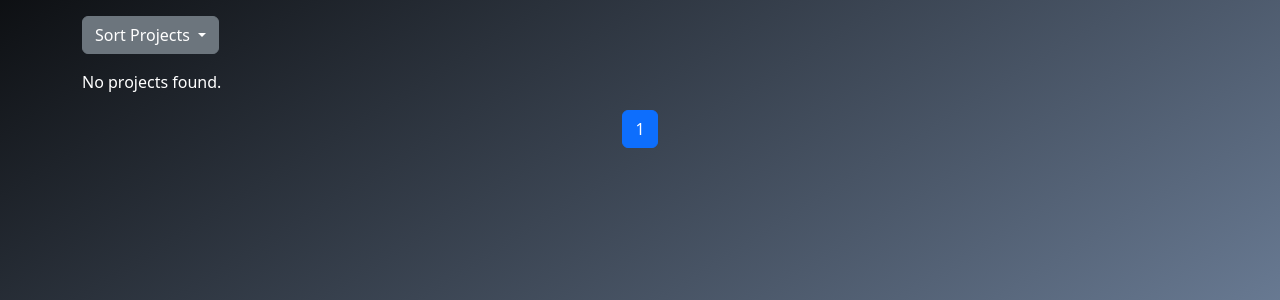
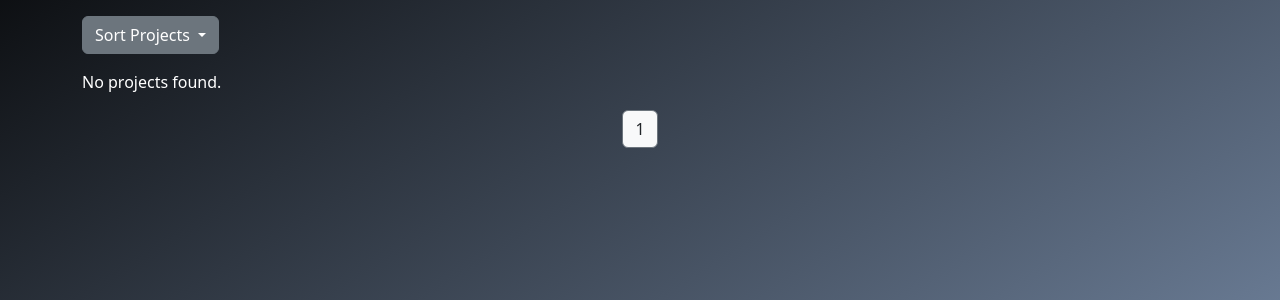
Before and after one commit to rkerkides/MyPortfolioSite, a Django app: page /projects/ in a window 1280 px wide. Shown: the part 166-466 px from the top of the page. Run offline with Django 4.2, Linux system fonts and the light colour scheme; data that the repository does not hold is empty; some libraries are stand-ins or nearby versions.

Commit message:
make styles more consistent

```diff
--- a/main/static/main/style.css
+++ b/main/static/main/style.css
@@ -104,7 +104,7 @@ form {
 /* Button with connection action */
 .connect-button {
   display: inline-block; /* Inline with block properties */
-  background-color: #007bff; /* Button color */
+  background-color: #343a40; /* Button color */
   color: white; /* Text color */
   padding: 10px 20px; /* Padding around text */
   border-radius: 5px; /* Rounded corners */
@@ -113,7 +113,7 @@ form {
 }
 
 .connect-button:hover {
-  background-color: #0056b3; /* Darker on hover */
+  background-color: #000000; /* Darker on hover */
 }
 
 /* Center content utility */
--- a/main/templates/main/contact.html
+++ b/main/templates/main/contact.html
@@ -29,7 +29,7 @@
                 <label for="message" class="form-label" style="color: white;">Message</label>
                 <textarea class="form-control" id="message" name="message" rows="3" required style="color: white; background-color: transparent; border-color: white;"></textarea>
             </div>
-            <button type="submit" class="btn btn-primary">Send</button>
+            <button type="submit" class="btn btn-dark">Send</button>
             <button type="reset" class="btn btn-outline-secondary" style="color: white;">Clear</button>
         </div>
     </form>
--- a/projects/templates/projects/projects.html
+++ b/projects/templates/projects/projects.html
@@ -59,21 +59,28 @@
         <ul class="pagination justify-content-center">
             {% if page_obj.has_previous %}
             <li class="page-item">
-                <a class="page-link" href="?page={{ page_obj.previous_page_number }}{% if request.GET.sort %}&sort={{ request.GET.sort }}{% endif %}{% if request.GET.order %}&order={{ request.GET.order }}{% endif %}">Previous</a>
+                <a class="page-link bg-dark text-white border-secondary" href="?page={{ page_obj.previous_page_number }}{% if request.GET.sort %}&sort={{ request.GET.sort }}{% endif %}{% if request.GET.order %}&order={{ request.GET.order }}{% endif %}">Previous</a>
             </li>
             {% endif %}
             {% for num in page_obj.paginator.page_range %}
             <li class="page-item {% if page_obj.number == num %}active{% endif %}">
-                <a class="page-link" href="?page={{ num }}{% if request.GET.sort %}&sort={{ request.GET.sort }}{% endif %}{% if request.GET.order %}&order={{ request.GET.order }}{% endif %}">{{ num }}</a>
+                {% if page_obj.number == num %}
+                    <a class="page-link bg-light text-dark border-secondary" href="?page={{ num }}{% if request.GET.sort %}&sort={{ request.GET.sort }}{% endif %}{% if request.GET.order %}&order={{ request.GET.order }}{% endif %}">{{ num }}</a>
+                {% else %}
+                    <a class="page-link bg-dark text-white border-secondary" href="?page={{ num }}{% if request.GET.sort %}&sort={{ request.GET.sort }}{% endif %}{% if request.GET.order %}&order={{ request.GET.order }}{% endif %}">{{ num }}</a>
+                {% endif %}
             </li>
             {% endfor %}
             {% if page_obj.has_next %}
             <li class="page-item">
-                <a class="page-link" href="?page={{ page_obj.next_page_number }}{% if request.GET.sort %}&sort={{ request.GET.sort }}{% endif %}{% if request.GET.order %}&order={{ request.GET.order }}{% endif %}">Next</a>
+                <a class="page-link bg-dark text-white border-secondary" href="?page={{ page_obj.next_page_number }}{% if request.GET.sort %}&sort={{ request.GET.sort }}{% endif %}{% if request.GET.order %}&order={{ request.GET.order }}{% endif %}">Next</a>
             </li>
             {% endif %}
         </ul>
     </nav>
+
+
+
 </div>
 
 {% endblock %}
```
